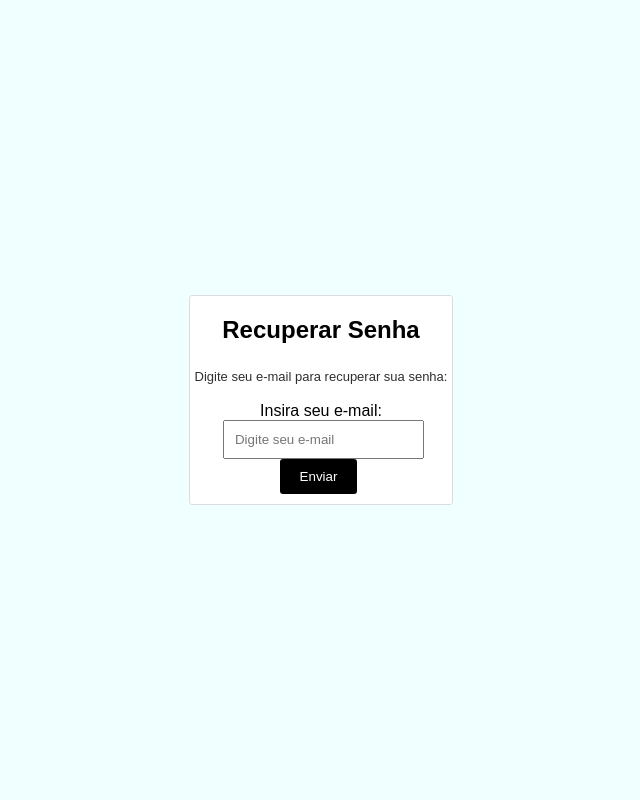
After one commit to Ian-Lohan/Simple-Redis-Async-Chat, a Flask app: page /forgot_password in a window 1280 px wide. The commit adds this page. Shown: the whole page, without its empty margins (319-959 px from the left). Run offline with Flask 3, Linux system fonts and the light colour scheme.

Commit message:
Recuperação de Senha

```diff
--- a/chat_app/app.py
+++ b/chat_app/app.py
@@ -1,6 +1,13 @@
 from flask import Flask, render_template, request, redirect, session, url_for
+from flask_mail import Mail, Message
 from flask_socketio import SocketIO, emit, join_room, leave_room
+from itsdangerous import URLSafeTimedSerializer
 import redis
+from dotenv import load_dotenv
+import os
+
+# Carregar variáveis de ambiente do arquivo .env
+load_dotenv()
 
 app = Flask(__name__)
 app.secret_key = 'supersecretkey'
@@ -8,6 +15,28 @@ socketio = SocketIO(app)
 
 # Configuração do Redis
 redis_client = redis.StrictRedis(host='localhost', port=6379, db=0, decode_responses=True)
+
+# Configuração do Flask-Mail usando variáveis de ambiente
+app.config['MAIL_SERVER'] = 'smtp.gmail.com'
+app.config['MAIL_PORT'] = 465
+app.config['MAIL_USE_TLS'] = False
+app.config['MAIL_USE_SSL'] = True
+app.config['MAIL_USERNAME'] = os.getenv('SERVER_EMAIL')
+app.config['MAIL_PASSWORD'] = os.getenv('APP_PASSWORD')
+mail = Mail(app)
+
+# Funções para gerar e verificar token
+def generate_token(username):
+    serializer = URLSafeTimedSerializer(app.secret_key)
+    return serializer.dumps(username, salt='password-reset-salt')
+
+def verify_token(token, expiration=3600):
+    serializer = URLSafeTimedSerializer(app.secret_key)
+    try:
+        username = serializer.loads(token, salt='password-reset-salt', max_age=expiration)
+    except:
+        return None
+    return username
 
 # Rota para login
 @app.route('/', methods=['GET', 'POST'])
@@ -18,13 +47,12 @@ def login():
         color = request.form['color']
         # Verifica se o usuario está cadastrado
         if username and password and color:
-            user_data = redis_client.hget('users', username)  # Corrigido aqui
+            user_data = redis_client.hget('users', username)
             if user_data:
                 stored_email, stored_password, stored_color = user_data.split(':')
                 if stored_password == password:
-                    session['username'] = username  # Corrigido aqui
-                    session['color'] = stored_color  # Corrigido aqui
-                    # Armazena o usuário logado em Redis
+                    session['username'] = username
+                    session['color'] = stored_color
                     redis_client.sadd('logged_in_users', username)
                     return redirect(url_for('chat'))
                 else:
@@ -33,34 +61,70 @@ def login():
                 return 'Usuário não encontrado!', 400
     return render_template('login.html')
 
+# Rota para Recuperar Senha
+@app.route('/forgot_password', methods=['GET', 'POST'])
+def forgot_password():
+    if request.method == 'POST':
+        email = request.form['email']
+        # Verifica se o email está cadastrado
+        username = redis_client.hget('emails', email)
+        if username:
+            token = generate_token(username)  # Função para gerar token
+            reset_url = url_for('reset_password', token=token, _external=True)
+            msg = Message('Recuperação de Senha', sender=os.getenv('SERVER_EMAIL'), recipients=[email])
+            msg.body = f'Clique no link para redefinir sua senha: {reset_url}'
+            mail.send(msg)
+            return 'Email de recuperação enviado com sucesso!'
+        else:
+            return 'Email não encontrado!', 400
+    return render_template('forgot_password.html')
+
+# Rota para Redefinir Senha
+@app.route('/reset_password/<token>', methods=['GET', 'POST'])
+def reset_password(token):
+    username = verify_token(token)  # Função para verificar o token
+    if not username:
+        return 'Token inválido ou expirado!', 400
+    if request.method == 'POST':
+        new_password = request.form['password']
+        # Atualiza a senha do usuário no Redis
+        user_data = redis_client.hget('users', username)
+        if user_data:
+            email, _, color = user_data.split(':')
+            redis_client.hset('users', username, f"{email}:{new_password}:{color}")
+            return redirect(url_for('login'))
+    return render_template('reset_password.html')
+
 # Rota para Logout
 @app.route('/logout')
 def logout():
     username = session.get('username')
     if username:
-        redis_client.srem('loggen_in_users', username)
-        if username:
-            redis_client.srem('logged_in_users', username)
-        session.clear()
-        return redirect(url_for('login'))
+        redis_client.srem('logged_in_users', username)
+    session.clear()
+    return redirect(url_for('login'))
 
 # Rota para Cadastro
 @app.route('/register', methods=['GET', 'POST'])
 def register():
     if request.method == 'POST':
-        username = request.form['username']
-        email = request.form['email']
-        password = request.form['password']
-        color = request.form['color']
-        # Verifica se o usuário já está cadastrado
-        if redis_client.hexists('users', username):
-            return 'Usuário já cadastrado!', 400
-        # Armazena as informações do usuário em Redis
-        redis_client.hset('users', username, f"{email}:{password}:{color}")
-        session['username'] = username
-        session['color'] = color
-        redis_client.sadd('logged_in_users', username)
-        return redirect(url_for('chat'))
+        try:
+            username = request.form['username']
+            email = request.form['email']
+            password = request.form['password']
+            color = request.form['color']
+            # Verifica se o usuário já está cadastrado
+            if redis_client.hexists('users', username):
+                return 'Usuário já cadastrado!', 400
+            # Armazena as informações do usuário em Redis
+            redis_client.hset('users', username, f"{email}:{password}:{color}")
+            redis_client.hset('emails', email, username)
+            session['username'] = username
+            session['color'] = color
+            redis_client.sadd('logged_in_users', username)
+            return redirect(url_for('chat'))
+        except Exception as e:
+            return f"Ocorreu um erro: {str(e)}", 500
     return render_template('register.html')
 
 # Rota para o Chat
@@ -92,7 +156,6 @@ def handle_send_message(data):
     username = session.get('username')
     color = session.get('color')
     if username and message:
-        # Armazena a mensagem em Redis (como uma lista de mensagens)
         redis_client.rpush('chat_messages', f"{username}:{color}:{message}")
         emit('receive_message', {'username': username, 'message': message, 'color': color}, broadcast=True)
 
--- /dev/null
+++ b/chat_app/templates/forgot_password.html
@@ -0,0 +1,21 @@
+<!DOCTYPE html>
+<html lang="pt-BR">
+<head>
+    <meta charset="UTF-8">
+    <title>Recuperar Senha</title>
+    <link rel="stylesheet" href="{{ url_for('static', filename='style.css') }}">
+</head>
+<body>
+  <div class="container">
+    <h2>Recuperar Senha</h2>
+    <form action="/forgot_password" method="POST">
+      <p>Digite seu e-mail para recuperar sua senha:</p>
+      <div class="user-input">
+        <label for="email">Insira seu e-mail:</label>
+        <input type="email" id="email" name="email" placeholder="Digite seu e-mail" required>
+        <button type="submit">Enviar</button>
+      </div>
+    </form>
+  </div>
+</body>
+</html>
--- a/chat_app/templates/login.html
+++ b/chat_app/templates/login.html
@@ -11,8 +11,8 @@
     <form action="/" method="POST">
       <p>Digite seu nome de usuário e selecione uma cor!</p>
       <div class="user-input">
-        <label for="username">Insira seu nome ou e-mail:</label>
-        <input type="text" id="username" name="username" placeholder="Digite seu nome ou e-mail" required>
+        <label for="username">Insira seu nome:</label>
+        <input type="text" id="username" name="username" placeholder="Digite seu nome" required>
         <label for="password">Insira sua senha:</label>
         <input type="password" id="password" name="password" placeholder="Digite sua senha" required>
         <div class="color-picker" id="color-picker">
@@ -21,6 +21,7 @@
         <button type="submit">Entrar</button>
       </div>
       <p>Não tem uma conta? <a href="{{ url_for('register') }}"> Cadastre-se aqui</a></p>
+      <p>Esqueceu sua senha? <a href="{{ url_for('forgot_password') }}">Recuperar senha</a></p>
     </form>
   </div>
   <script>
```
Also changed, not shown: chat_app/script.py (added, +13 -0 lines), chat_app/templates/reset_password.html (added, +21 -0 lines), 1 other file.
